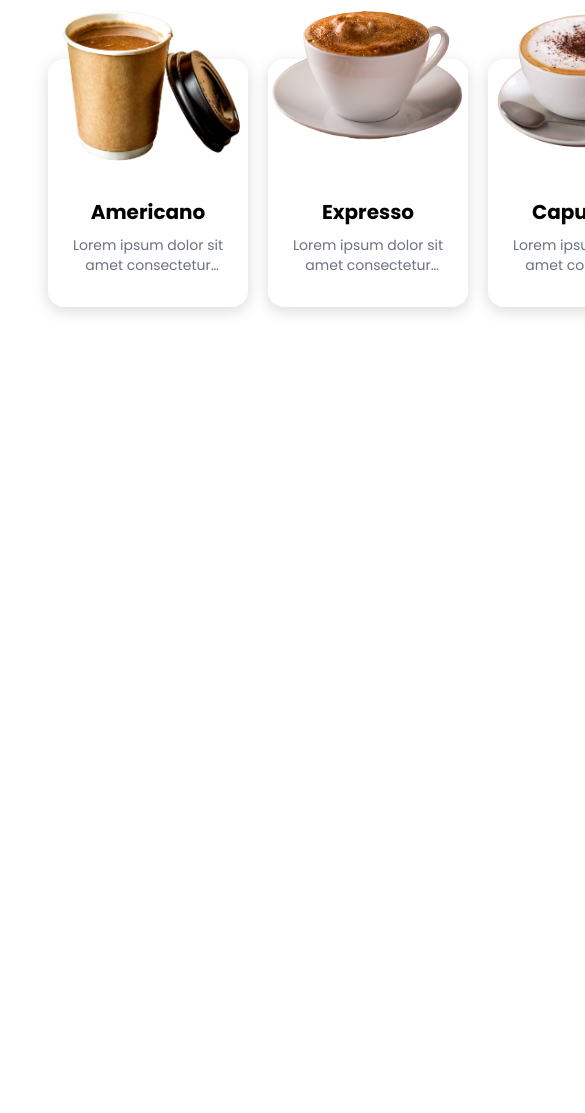
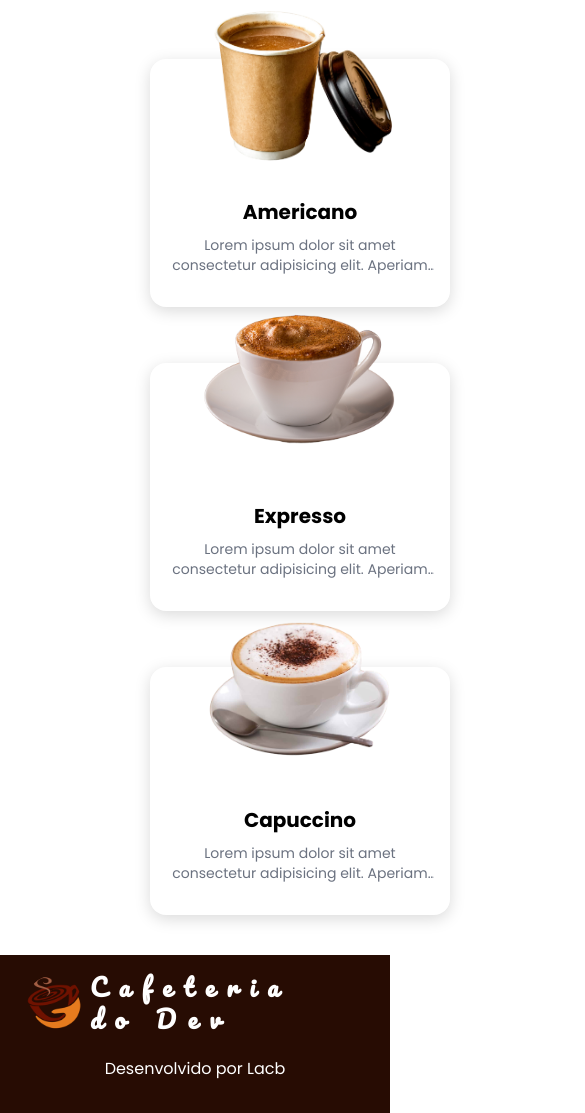
Before and after one commit to Nastsukii/Cafeteria-Dev, a plain HTML site: page index.html in a window 390 px wide. Shown: the part 751-1864 px from the top of the page, 585 px wide, since content can reach past the window. Before the commit the page ends 1098 px from the top, so only its background shows below. Drawn offline with nearby package versions, Linux system fonts and the light colour scheme; a web font is replaced by a local one.

Commit message:
Finalizando projeto com o header

```diff
--- a/index.html
+++ b/index.html
@@ -14,13 +14,16 @@
     <link
         href="https://fonts.googleapis.com/css2?family=Pacifico&family=Poppins:ital,wght@0,100;0,200;0,300;0,400;0,500;0,600;0,700;0,800;0,900;1,100;1,200;1,300;1,400;1,500;1,600;1,700;1,800;1,900&family=Road+Rage&family=Roboto:ital,wght@0,100..900;1,100..900&display=swap"
         rel="stylesheet">
+
+    <link rel="shortcut icon" href="./img/logo-cafe.png" type="image/x-icon">
+    <link href="https://unpkg.com/aos@2.3.1/dist/aos.css" rel="stylesheet">
     <link rel="stylesheet" href="style.css">
     <title>DevCafé</title>
 </head>
 
 <body>
     <header>
-        <div class="container-header">
+        <div class="container-header" data-aos="fade-up" data-aos-anchor-placement="bottom-bottom">
             <div class="div-logo">
                 <a href="#">
                     <img src="./img/logo-cafe.png" alt="logo-cafe" class="div-logo-img">
@@ -64,12 +67,12 @@
     </main>
 
     <section class="section-services">
-        <div class="container-services">
+        <div class="container-services" data-aos="fade-up" data-aos-delay="100">
             <h1 class="title-section-services"> O Café feito para você</h1>
         </div>
 
         <div class="div-card">
-            <div class="service-card">
+            <div class="service-card" data-aos="fade-up" data-aos-delay="350">
                 <div class="div-card-img">
                     <img class="img-card" src="./img/american.png" alt="café americano">
                 </div>
@@ -80,7 +83,7 @@
                 </div>
             </div>
 
-            <div class="service-card">
+            <div class="service-card" data-aos="fade-up" data-aos-delay="200">
                 <div class="div-card-img">
                     <img class="img-card" src="./img/cafe-expresso.png" alt="café americano">
                 </div>
@@ -91,7 +94,7 @@
                 </div>
             </div>
 
-            <div class="service-card">
+            <div class="service-card" data-aos="fade-up" data-aos-delay="500">
                 <div class="div-card-img">
                     <img class="img-card" src="./img/capuccino.png" alt="café americano">
                 </div>
@@ -106,6 +109,23 @@
         </div>
         </div>
     </section>
+
+    <footer>
+        <div class="div-logo div-logo-footer">
+            <a href="#">
+                <img class="div-logo-img" src="./img/logo-cafe.png" alt="logo-cafe">
+                Cafeteria do Dev
+            </a>
+            <p class="p-footer">Desenvolvido por Lacb</p>
+        </div>
+    </footer>
+
+    <script src="https://unpkg.com/aos@2.3.1/dist/aos.js"></script>
+    <script>
+        AOS.init({
+            duration: 1200
+        });
+    </script>
 </body>
 
 </html>
--- a/style.css
+++ b/style.css
@@ -178,33 +178,33 @@ main {
 }
 
 
-.section-services{
+.section-services {
     padding: 2.5rem 3rem;
     margin: 0 auto;
     min-width: 600px;
 }
 
-.container-services{
+.container-services {
     text-align: center;
     margin: 0 auto 5rem;
     padding: 0 3rem;
 }
 
-.title-section-services{
+.title-section-services {
     font-size: 2.25rem;
     font-weight: bold;
     font-family: "Pacifico", cursive;
     color: #2d3748;
 }
 
-.div-card{
+.div-card {
     display: grid;
-    grid-template-columns: repeat(3,1fr);
+    grid-template-columns: repeat(3, 1fr);
     gap: 1.25rem;
     place-items: center;
 }
 
-.service-card{
+.service-card {
     border-radius: 1rem;
     background-color: white;
     box-shadow: 0 0.25rem 1rem rgba(0, 0, 0, 0.15);
@@ -213,17 +213,17 @@ main {
     position: relative;
 }
 
-.service-card:hover{
+.service-card:hover {
     background-color: #854d3d;
     color: white;
     cursor: pointer;
 }
 
-.div-card-img{
+.div-card-img {
     height: 122px;
 }
 
-.img-card{
+.img-card {
     max-width: 200px;
     display: block;
     margin: 0 auto;
@@ -231,23 +231,23 @@ main {
     transition: transform 0.3s ease, scale 0.3s ease;
 }
 
-.service-card:hover .img-card{
+.service-card:hover .img-card {
     transform: translateY(-3.5rem) scale(1.05) rotate(6deg);
 }
 
-.div-text-services-card{
+.div-text-services-card {
     padding: 1rem;
     text-align: center;
 }
 
-.h1-card-service{
+.h1-card-service {
     font-size: 1.25rem;
     font-weight: bold;
     margin-bottom: 0.5rem;
     text-align: center;
 }
 
-.p-card-service{
+.p-card-service {
     color: #6b7280;
     transition: all 0.7s ease;
     font-size: 0.875rem;
@@ -261,13 +261,28 @@ main {
     -webkit-line-clamp: 2;
 }
 
-.service-card:hover .p-card-service{
+.service-card:hover .p-card-service {
     color: #ffffff
 }
 
 
+footer{
+    background-color: #270c03;
+    min-height: 150px;
+    padding: 1rem;
+}
 
+.div-logo-footer{
+    display: flex;
+    flex-direction: column;
+    justify-content: center;
+    align-items: center;
+}
 
+.p-footer{
+    color: white;
+    margin: 1rem;
+}
 
 
 
@@ -345,7 +360,8 @@ main {
     .h1-text-home {
         font-size: 3rem;
     }
-    .img-home{
+
+    .img-home {
         width: 350px;
     }
 }
@@ -355,7 +371,34 @@ main {
     .h1-text-home {
         font-size: 2.2rem;
     }
-    .img-home{
+
+    .img-home {
         width: 250px;
     }
 }
+
+@media screen and (max-width: 740px) {
+    .div-card {
+        display: grid;
+        grid-template-columns: repeat(2, 1fr);
+        gap: 3.5rem;
+    }
+}
+
+
+@media screen and (max-width: 740px) {
+    .div-card {
+        display: grid;
+        grid-template-columns: repeat(2, 1fr);
+        gap: 3.5rem;
+    }
+}
+
+
+@media screen and (max-width: 520px) {
+    .div-card {
+        display: grid;
+        grid-template-columns: repeat(1, 1fr);
+        gap: 3.5rem;
+    }
+}
```
Lines whose indentation alone changed are shown as unchanged.
